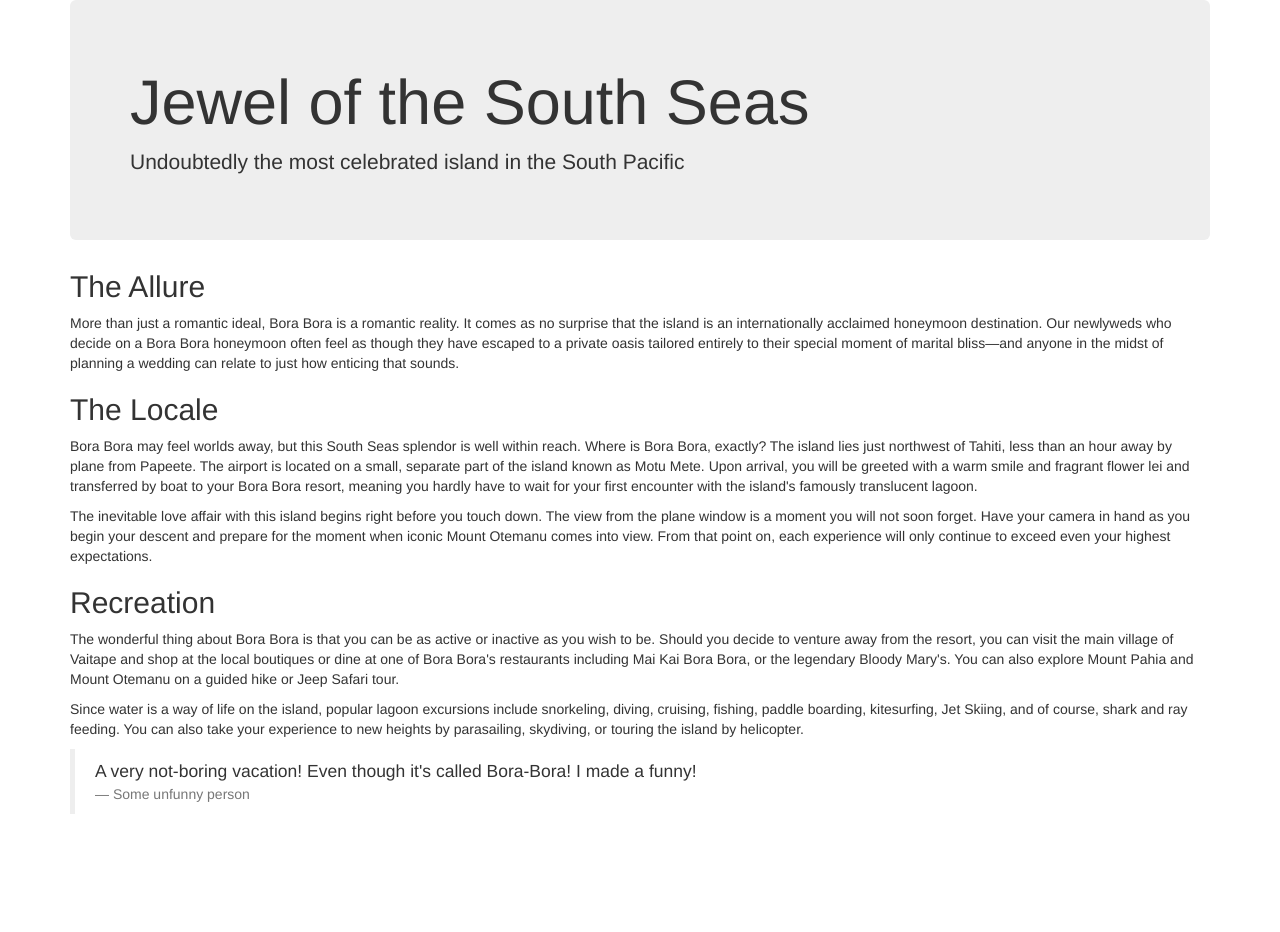
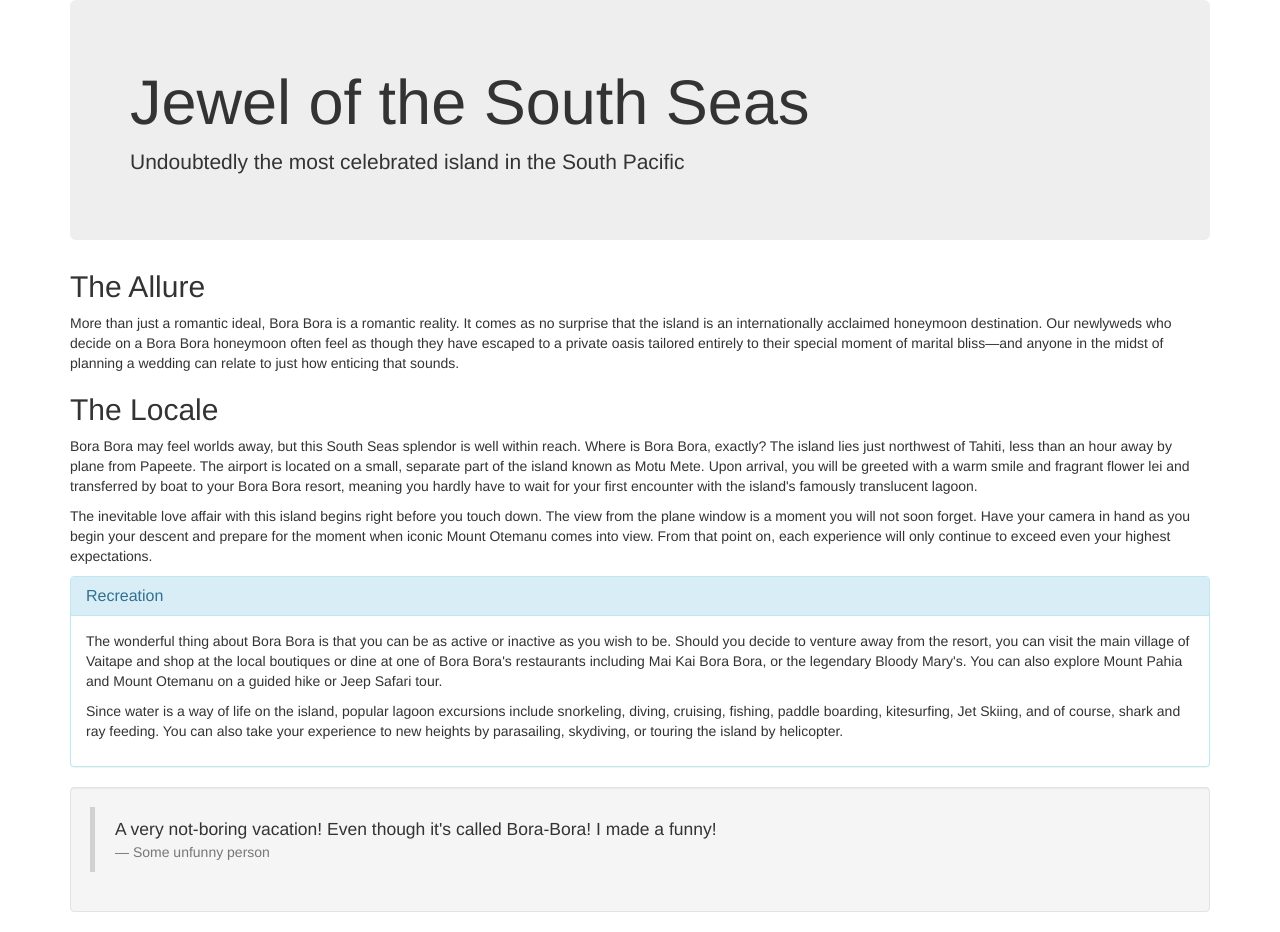
Before and after one commit to Fealios/bootstrap, a plain HTML site: page vacation-site/index.html in a window 1280 px wide. Before the commit the page ends 834 px from the top, so only its background shows below. Drawn offline with Linux system fonts and the light colour scheme.

Commit message:
Added well for quotes added panel for recreation with info

```diff
--- a/vacation-site/index.html
+++ b/vacation-site/index.html
@@ -18,14 +18,21 @@
         <p>Bora Bora may feel worlds away, but this South Seas splendor is well within reach. Where is Bora Bora, exactly? The island lies just northwest of Tahiti, less than an hour away by plane from Papeete. The airport is located on a small, separate part of the island known as Motu Mete. Upon arrival, you will be greeted with a warm smile and fragrant flower lei and transferred by boat to your Bora Bora resort, meaning you hardly have to wait for your first encounter with the island's famously translucent lagoon.</p>
         <p>The inevitable love affair with this island begins right before you touch down. The view from the plane window is a moment you will not soon forget. Have your camera in hand as you begin your descent and prepare for the moment when iconic Mount Otemanu comes into view. From that point on, each experience will only continue to exceed even your highest expectations.</p>
 
-      <h2>Recreation</h2>
+        <div class="panel panel-info">
+          <div class="panel-heading">
+            <h2 class="panel-title">Recreation</h2>
+          </div>
+          <div class="panel-body">
             <p>The wonderful thing about Bora Bora is that you can be as active or inactive as you wish to be. Should you decide to venture away from the resort, you can visit the main village of Vaitape and shop at the local boutiques or dine at one of Bora Bora's restaurants including Mai Kai Bora Bora, or the legendary Bloody Mary's. You can also explore Mount Pahia and Mount Otemanu on a guided hike or Jeep Safari tour.</p>
             <p>Since water is a way of life on the island, popular lagoon excursions include snorkeling, diving, cruising, fishing, paddle boarding, kitesurfing, Jet Skiing, and of course, shark and ray feeding. You can also take your experience to new heights by parasailing, skydiving, or touring the island by helicopter.</p>
-
+          </div>
+        </div>
+        <div class="well">
           <blockquote>
             A very not-boring vacation!  Even though it's called Bora-Bora!  I made a funny!
             <footer>Some unfunny person</footer>
           </blockquote>
       </div>
+    </div>
   </body>
 </html>
```
Lines whose indentation alone changed are shown as unchanged.
